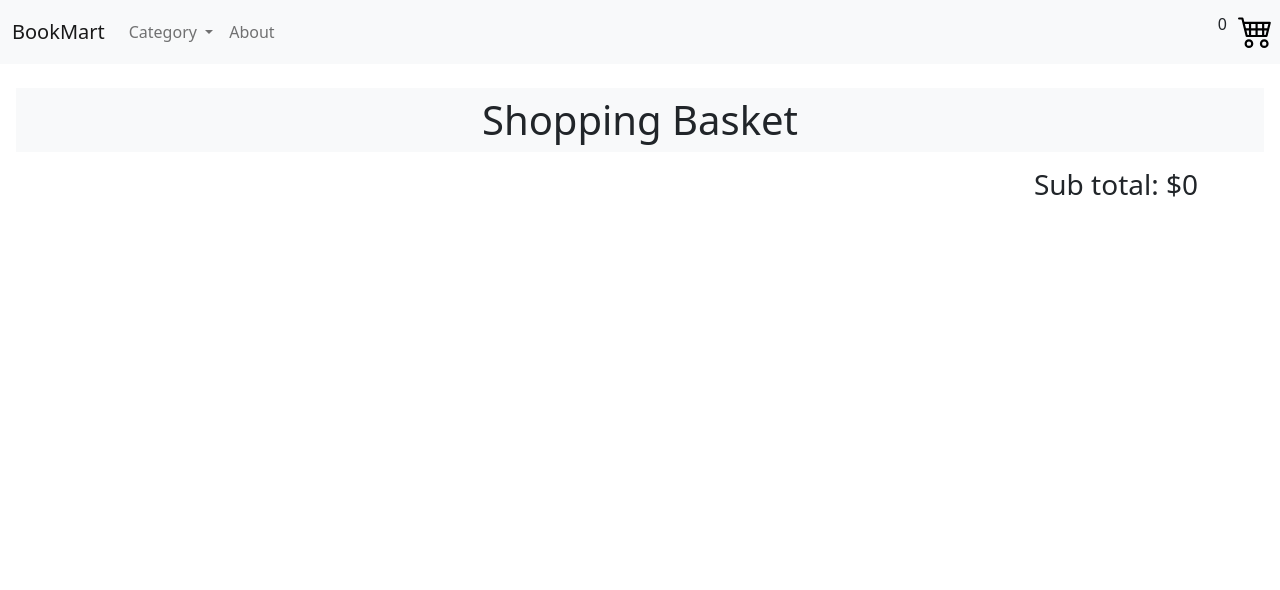
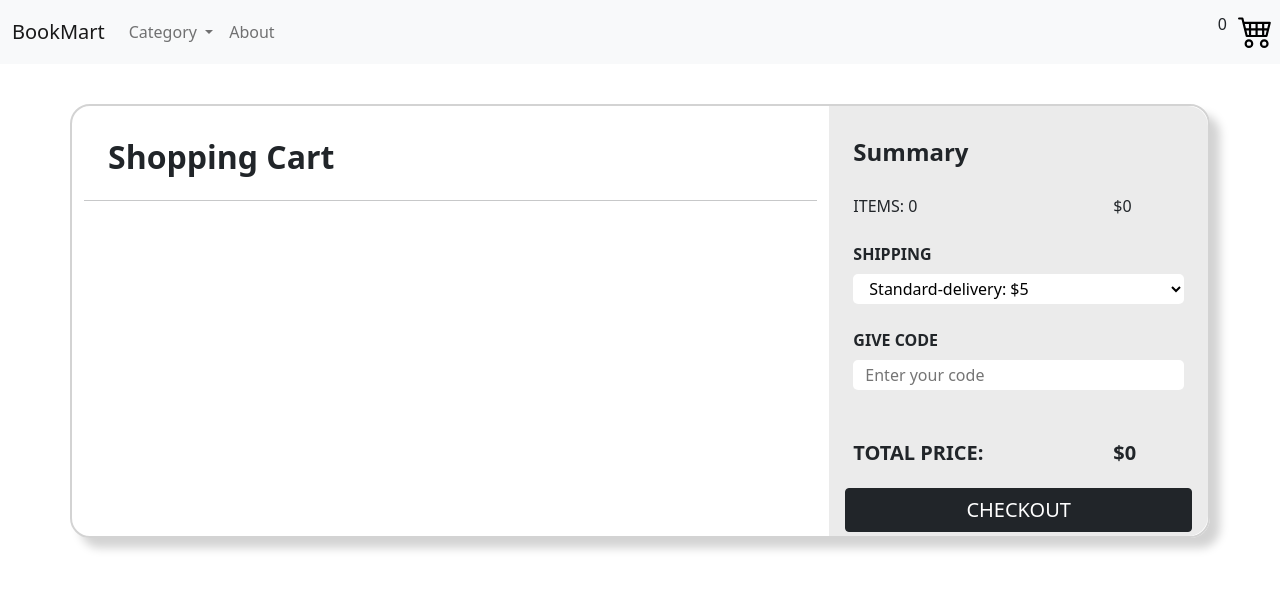
Before and after one commit to nitesh585/ecom-demo, a Django app: page /basket/ in a window 1280 px wide. Shown: the top 590 px of the page. Run offline with Django 3.2, Linux system fonts and the light colour scheme; data that the repository does not hold is empty.

Commit message:
add card css

```diff
--- /dev/null
+++ b/static/css/cart.css
@@ -0,0 +1,81 @@
+.cart-container {
+  margin-top: 5vh;
+  box-shadow: 10px 10px 10px lightgrey;
+  border-radius: 20px;
+  border: solid 2px lightgrey;
+}
+.product-item {
+  border: 0;
+}
+
+.price-summary {
+  background-color: rgb(235, 235, 235);
+  border-radius: 0px 20px 20px 0px;
+}
+
+.cart-title {
+  font-weight: bold;
+  font-size: xx-large;
+}
+
+.product-img {
+  width: 65%;
+  height: 95%;
+}
+
+.product-title {
+  font-weight: 500;
+}
+
+.qty-select {
+  border: 0;
+  width: 50%;
+}
+
+.price-summary-title {
+  font-size: x-large;
+  font-weight: bold;
+  padding-top: 9%;
+}
+
+.price-summary-shipping {
+  font-weight: bold;
+}
+
+.delivery-select {
+  background-color: white;
+  border: 0;
+  height: 30px;
+  border-radius: 5px;
+}
+
+.code-input {
+  border: 0;
+  height: 30px;
+  border-radius: 5px;
+}
+
+.give-code-title {
+  font-weight: bold;
+}
+
+.total-price {
+  font-size: 20px;
+  font-weight: bold;
+}
+
+.checkout-button {
+  font-size: 20px;
+}
+
+.product-price {
+  color: grey;
+}
+
+.qty-select-label {
+  font-weight: bold;
+}
+
+.update-button {
+    background-color: lightsteelblue;
+}
--- a/templates/store/base.html
+++ b/templates/store/base.html
@@ -14,6 +14,7 @@
       integrity="sha384-1BmE4kWBq78iYhFldvKuhfTAU6auU8tT94WrHftjDbrCEXSU1oBoqyl2QvZ6jIW3"
       crossorigin="anonymous"
     />
+    {% block add_css %} {% endblock %}
     <script
       src="https://code.jquery.com/jquery-3.6.0.min.js"
       integrity="sha256-/xUj+3OJU5yExlq6GSYGSHk7tPXikynS7ogEvDej/m4="
--- a/templates/store/basket/summary.html
+++ b/templates/store/basket/summary.html
@@ -1,6 +1,15 @@
-{% extends '../base.html' %} {% load static %} {% block title %}Basket
-{%endblock %} {% block content %}
-<h1 class="p-2 text-center bg-light m-3 mt-4">Shopping Basket</h1>
+{% extends '../base.html' %} {% load static %} {% block title %} Basket
+{%endblock title %} {% block content %} {% block add_css %}
+
+<link rel="stylesheet" href="{% static 'css/cart.css' %}" />
+
+{% endblock %}
+
+<div class="container cart-container">
+  <div class="row">
+    <div class="col-8">
+      <h1 class="p-2 m-3 mt-4 cart-title">Shopping Cart</h1>
+      <hr />
       <div class="container">
         {% for item in basket %} {% with product=item.product %}
         <div
@@ -11,23 +20,30 @@
           <div class="row">
             <div class="col">
               <img
-          class="card-img"
+                class="product-img"
                 src="{{product.image.url}}"
                 alt="Card image cap"
               />
             </div>
-      <div class="col-9 card-body">
-        <div class="row pb-3">
-          <div class="col"><h4>{{product.title}}</h4></div>
+            <div class="col-9">
+              <div class="row">
+                <div class="col-10">
+                  <h4 class="product-title">{{product.title}}</h4>
+                  <h6 class="product-price">${{product.price}}</h6>
                 </div>
-        <div class="row">
-          <div class="col p-2">{{product.description}}</div>
+                <div class="col-2">
+                  <button
+                    type="button"
+                    class="btn-close delete-button"
+                    aria-label="Close"
+                    data-index="{{product.id}}"
+                  ></button>
+                </div>
               </div>
               <div class="row pt-3">
-          <div class="col-2">Price: ${{product.price}}</div>
                 <div class="col-2">
-            <label for="select">Qty</label>
-            <select id="select{{product.id}}">
+                  <label class="qty-select-label" for="select">Qty</label>
+                  <select class="qty-select" id="select{{product.id}}">
                     <option selected disable hidden>{{item.qty}}</option>
                     <option value="1">1</option>
                     <option value="2">2</option>
@@ -35,33 +51,65 @@
                     <option value="4">4</option>
                   </select>
                 </div>
-          <div class="col-3" id="total{{product.id}}">
-            Total Price: ${{item.total_price}}
+                <div class="col-7" id="total{{product.id}}">
+                  <label class="qty-select-label" id="total"
+                    >Total Price:</label
+                  >
+                  ${{item.total_price}}
                 </div>
-          <div class="col-1">
-            <button
-              class="btn btn-warning update-button"
-              data-index="{{product.id}}"
-            >
+                <div class="col-3">
+                  <button class="btn update-button" data-index="{{product.id}}">
                     Update
-            </button>
-          </div>
-          <div class="col-1">
-            <button
-              class="btn btn-danger delete-button"
-              data-index="{{product.id}}"
-            >
-              Delete
                   </button>
                 </div>
               </div>
             </div>
           </div>
+          <hr />
         </div>
         {% endwith %} {% endfor %}
+      </div>
+    </div>
+    <div class="col-4 price-summary">
+      <div class="container">
+        <div class="row price-summary-title">Summary</div>
+        <div class="row pt-4">
+          <div class="col-9 p-0">
+            ITEMS:
+            <span>
+              {% with total_qty=basket|length %} {% if total_qty > 0 %}
+              {{total_qty }} {% else %} 0 {% endif %} {% endwith %}
+            </span>
+          </div>
+          <div class="col-3" id="sub-total">${{basket.get_total_price}}</div>
+        </div>
+        <div class="row pt-4 price-summary-shipping">SHIPPING</div>
+        <div class="row pt-2">
+          <select class="delivery-select">
+            <option>Standard-delivery: $5</option>
+            <option>Premium-delivery: $8</option>
+            <option>Platinum-delivery: $10</option>
+          </select>
+        </div>
+        <div class="row pt-4 give-code-title">GIVE CODE</div>
 
-  <div class="d-flex flex-row-reverse">
-    <h3 id="sub-total">Sub total: ${{basket.get_total_price}}</h3>
+        <div class="row pt-2">
+          <input class="code-input" type="text" placeholder="Enter your code" />
+        </div>
+
+        <div class="row pt-5 total-price">
+          <div class="col-9 p-0">TOTAL PRICE:</div>
+          <div class="col-3" id="sub-total-price">
+            ${{basket.get_total_price}}
+          </div>
+        </div>
+      </div>
+
+      <div class="row pt-3 m-1">
+        <button type="button" class="btn btn-dark checkout-button">
+          CHECKOUT
+        </button>
+      </div>
     </div>
   </div>
 
@@ -80,9 +128,11 @@
           success: function(json){
               $('.product-item[data-index="'+prodid+'"]').remove();
               if(json['total_price'] == 0 ){
-                document.getElementById('sub-total').innerHTML = ""
+                  document.getElementById('sub-total').innerHTML = "$0"
+                  document.getElementById('sub-total-price').innerHTML = "$0"
               }else{
-                document.getElementById('sub-total').innerHTML = "Sub total: $"+ json['total_price']
+                  document.getElementById('sub-total').innerHTML = "$"+ json['total_price']
+                  document.getElementById('sub-total-price').innerHTML = "$"+ json['total_price']
               }
               document.getElementById('basket-qty').innerHTML = json['qty']
           },
@@ -110,10 +160,10 @@
               if(json['total_price'] == 0 ){
                   document.getElementById('sub-total').innerHTML = ""
               }else{
-                document.getElementById('sub-total').innerHTML = "Sub total: $"+ json['total_price']
+                  document.getElementById('sub-total').innerHTML = "$"+ json['total_price']
               }
               document.getElementById('basket-qty').innerHTML = json['qty']
-            document.getElementById('total'+prodid).innerHTML = "Total Price: $" + json['item_price']
+              document.getElementById('total'+prodid).innerHTML = "$" + json['item_price']
           },
           error: function(xhr, errmsg, err){
 
@@ -123,3 +173,4 @@
   </script>
 
   {% endblock content%}
+</div>
```
Lines whose indentation alone changed are shown as unchanged.
